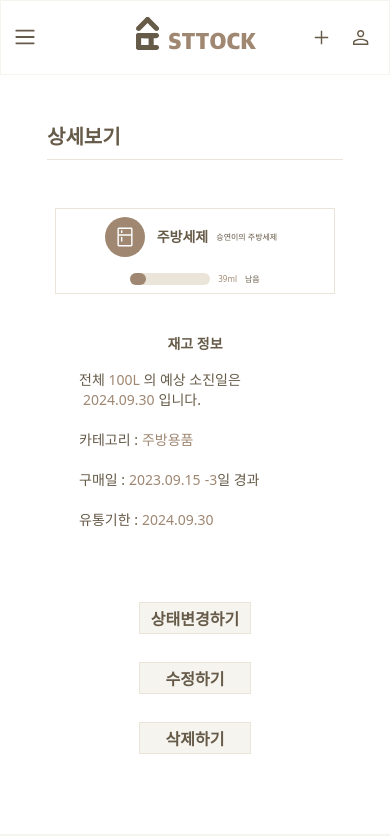
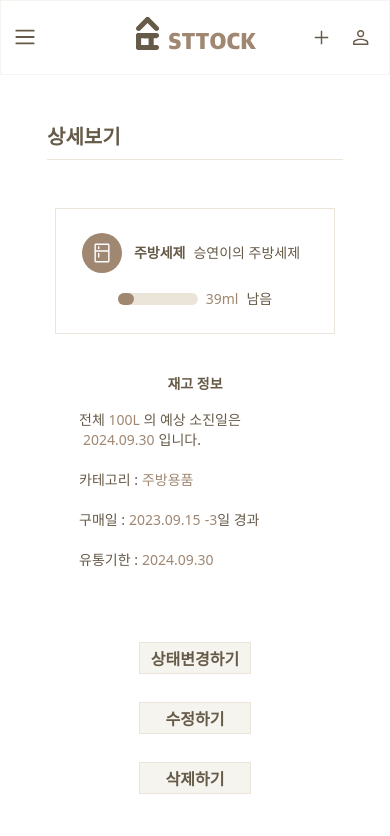
Before and after one commit to Team-Sttock/FE, a Next.js app: page /detail in a window 390 px wide. Shown: the top 836 px of the page. Built offline with nearby package versions, Linux system fonts and the light colour scheme.

Commit message:
feat : 폰트 크기 및 마진 수정

```diff
--- a/pages/detail.tsx
+++ b/pages/detail.tsx
@@ -56,17 +56,17 @@ export default function Page() {
           <hr className="relative w-full border-1 border-beige " />
         </div>
 
-        <div className=" p-2 border border-beige flex sm:flex-row flex-col items-cetenr w-[90%] justify-around max-w-3xl m-auto sm:py-6 lg:px-10 lg:py-6">
-          <div className="relative flex flex-row justify-center items-center sm:px-2 sm:mb-0 mb-4">
+        <div className=" border border-beige flex sm:flex-row flex-col items-cetenr w-[90%] justify-around max-w-3xl m-auto px-4 py-6 lg:px-10 ">
+          <div className="relative flex flex-row justify-center items-center sm:px-2 sm:mb-0 mb-4 m-auto">
             <img
               src="/icons/kitchen-icon.svg"
               alt="icon"
-              className="w-10 h-10 md:w-14 md:h-14 lg:mr-8 mr-3"
+              className="w-10 h-10 md:w-12 md:h-12 lg:mr-8 mr-3"
             />
             <p className="text-dark-brown text-sm sm:text-md md:text-xl font-bold whitespace-nowrap">
               {data.name}
             </p>
-            <span className="text-dark-brown md:pl-3 text-[8px] sm:text-sm md:text-md overflow-hidden whitespace-nowrap overflow-ellipsis px-2">
+            <span className="text-dark-brown md:pl-3 text-sm s sm:text-md overflow-hidden whitespace-nowrap overflow-ellipsis px-2">
               {data.nickname}
             </span>
           </div>
@@ -76,10 +76,10 @@ export default function Page() {
               <div className="w-[20%] h-3 bg-light-brown rounded-full"></div>
             </div>
 
-            <span className="text-light-brown md:text-md sm:text-sm text-[8px] mr-2">
+            <span className="text-light-brown sm:text-md text-sm mr-2">
               {data.remain}
             </span>
-            <p className="text-dark-brown md:text-md sm:text-sm text-[8px] whitespace-nowrap">
+            <p className="text-dark-brown sm:text-md text-sm whitespace-nowrap">
               남음
             </p>
           </div>
```
